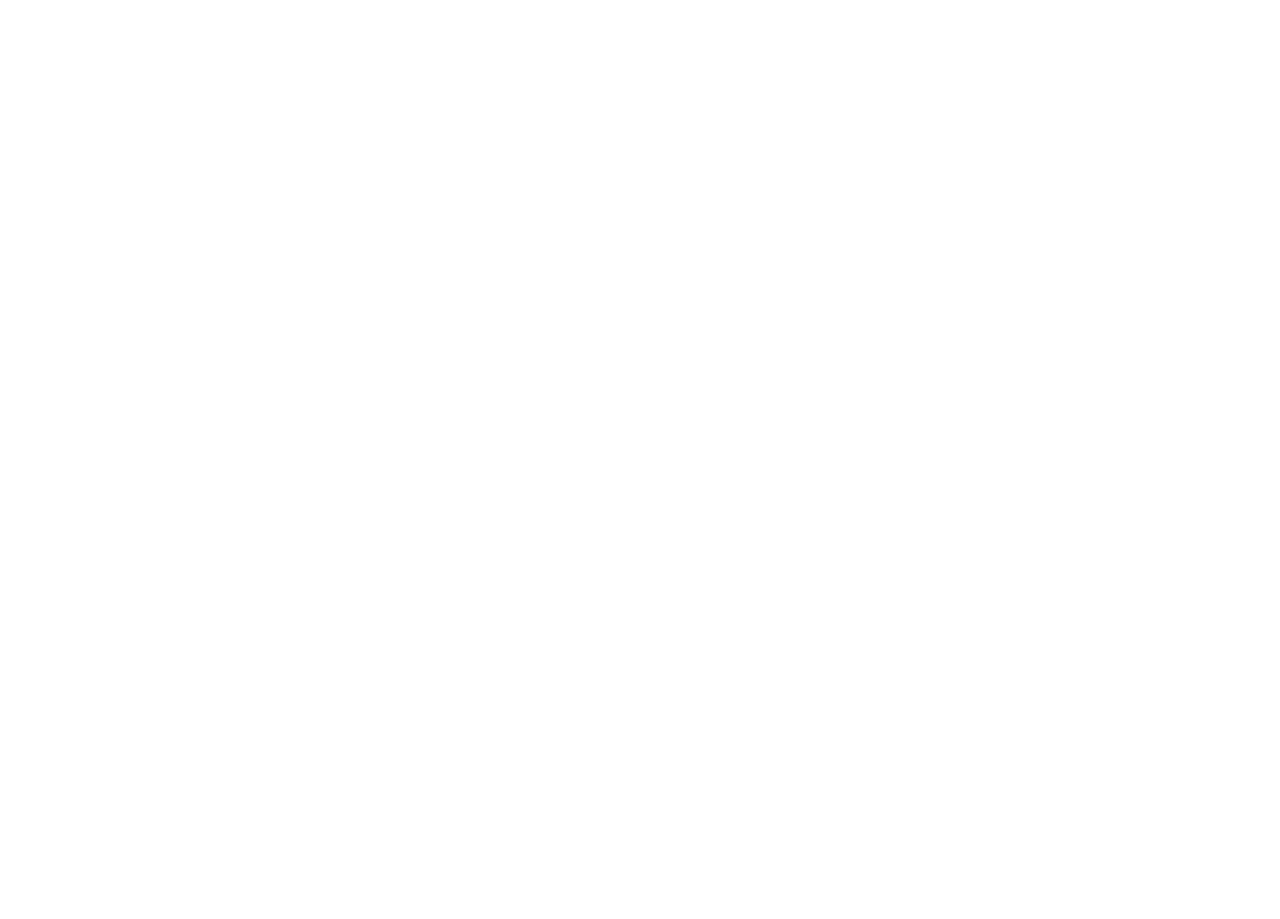
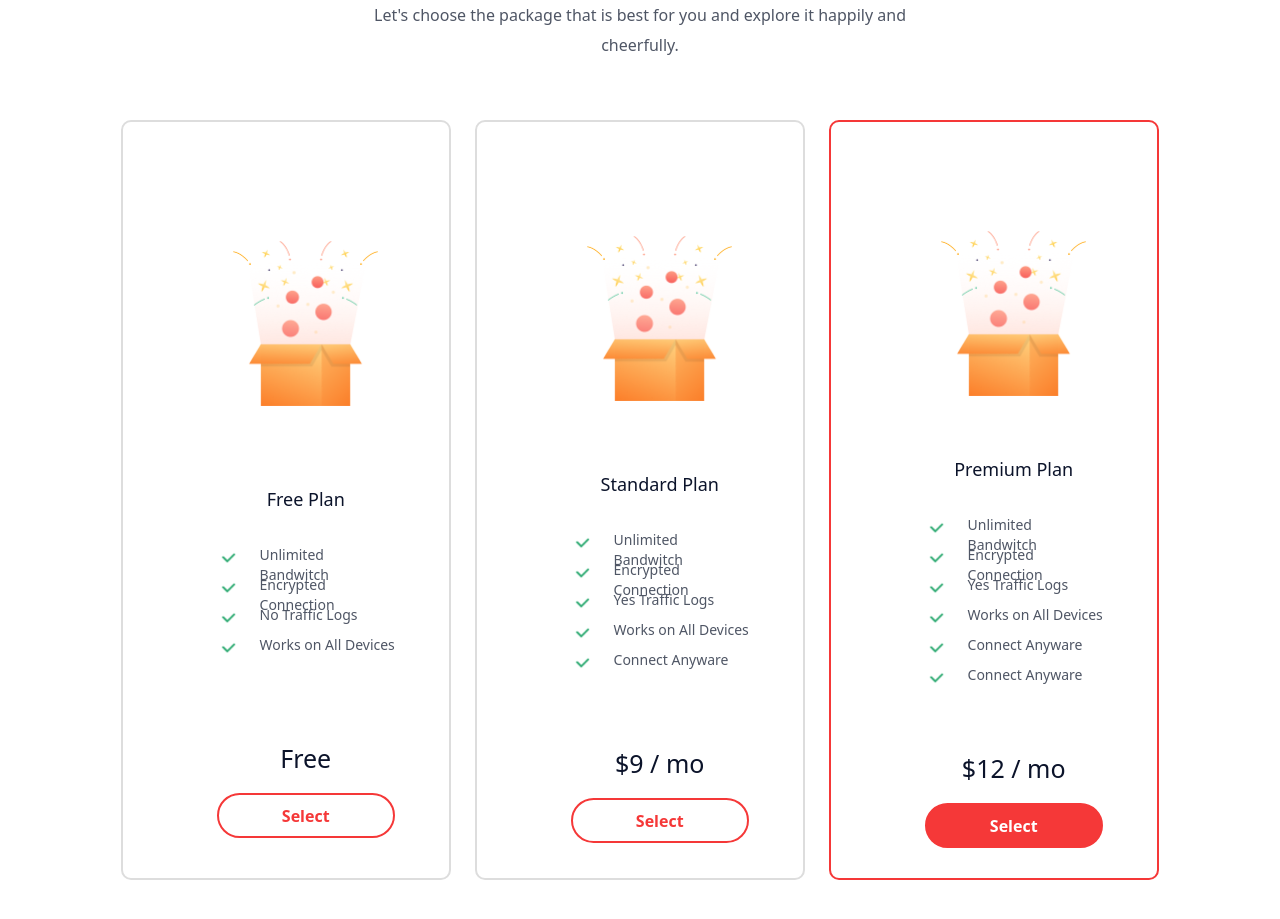
Before and after one commit to nordeeen/Landingpage-LaslesVPN, a React (Create React App) app: page / in a window 1280 px wide. Shown: the part 1700-2619 px from the top of the page. Before the commit the page ends 1563 px from the top, so only its background shows below. Built offline with nearby package versions, Linux system fonts and the light colour scheme.

Commit message:
add Pricing component

```diff
--- a/src/App.js
+++ b/src/App.js
@@ -3,6 +3,7 @@
 import About from 'components/About';
 import ContentAbout from 'components/ContentAbout';
 import Features from 'components/Features';
+import Pricing from 'components/Pricing';
 
 function App() {
   return (
@@ -11,6 +12,7 @@
       <About />
       <ContentAbout />
       <Features />
+      <Pricing />
     </div>
   );
 }
--- /dev/null
+++ b/src/components/Pricing.js
@@ -0,0 +1,113 @@
+import React from 'react';
+import boxPrice from 'assets/ilustration/box.png';
+import checkSucces from 'assets/icons/check.png';
+
+const plans = [
+  {
+    id: 1,
+    title: 'Free Plan',
+    features: [
+      'Unlimited Bandwitch',
+      'Encrypted Connection',
+      'No Traffic Logs',
+      'Works on All Devices',
+    ],
+    price: 'Free',
+  },
+  {
+    id: 2,
+    title: 'Standard Plan',
+    features: [
+      'Unlimited Bandwitch',
+      'Encrypted Connection',
+      'Yes Traffic Logs',
+      'Works on All Devices',
+      'Connect Anyware',
+    ],
+    price: '$9 / mo',
+  },
+  {
+    id: 3,
+    title: 'Premium Plan',
+    features: [
+      'Unlimited Bandwitch',
+      'Encrypted Connection',
+      'Yes Traffic Logs',
+      'Works on All Devices',
+      'Connect Anyware',
+      'Connect Anyware',
+    ],
+    price: '$12 / mo',
+  },
+];
+
+const CardPlan = ({ title, price, features, isSelect }) => {
+  return (
+    <section
+      className="flex mx-3 justify-around bg-white w-[330px] h-[760px] pt-[79.63px] px-[92.55px] rounded-[10px] border-2 border-black"
+      style={isSelect ? { borderColor: '#F53838' } : { borderColor: '#DDDDDD' }}
+    >
+      <div className="flex flex-col justify-around items-center">
+        <img src={boxPrice} alt="box-price" className="w-[144.9px] h-[165.37px] object-contain " />
+        <ul>
+          <p className="text-lg font-medium text-center text-[#0B132A] pb-8">{title}</p>
+          {features.map((val, index) => {
+            return (
+              <div className="w-[180.36px] h-[30px]">
+                <li key={index} className="flex">
+                  <img
+                    src={checkSucces}
+                    alt="check"
+                    className="w-[24px] h-[24px] object-contain mr-5"
+                  />
+                  <p className="text-sm font-normal text-[#4F5665]">{val}</p>
+                </li>
+              </div>
+            );
+          })}
+        </ul>
+        <div>
+          <p className="text-[1.563rem] leading-[30px] text-center text-[#0B132A] mb-5">{price}</p>
+          <button
+            className="text-[#F53838] text-base font-bold w-[177.88px] h-[45px] rounded-full border-2 border-[#F53838] text-center"
+            style={
+              isSelect
+                ? { backgroundColor: '#F53838', color: 'white' }
+                : { backgroundColor: 'white' }
+            }
+          >
+            Select
+          </button>
+        </div>
+      </div>
+    </section>
+  );
+};
+
+const Pricing = () => {
+  return (
+    <>
+      <section className="w-full h-auto">
+        <div className="flex flex-col justify-center items-center pt-[66.65px] pb-[66.65px]">
+          <h2 className="text-center text-[2.188rem] leading-[50px] font-medium text-[##0B132A] mb-5">
+            Choose Your Plan
+          </h2>
+          <div className="w-[555px] h-[60px]">
+            <p className="text-center text-[1rem] leading-[30px] font-normal text-[#4F5665]">
+              Let's choose the package that is best for you and explore it happily and cheerfully.
+            </p>
+          </div>
+          <div className="flex justify-center items-center mt-[60px]">
+            {/* Card */}
+            {plans.map((val, index) => {
+              // console.log(index + 1 === plans.length);
+              return <CardPlan key={index} {...val} isSelect={index + 1 === plans.length} />;
+            })}
+          </div>
+        </div>
+      </section>
+    </>
+  );
+};
+
+export default Pricing;
```
